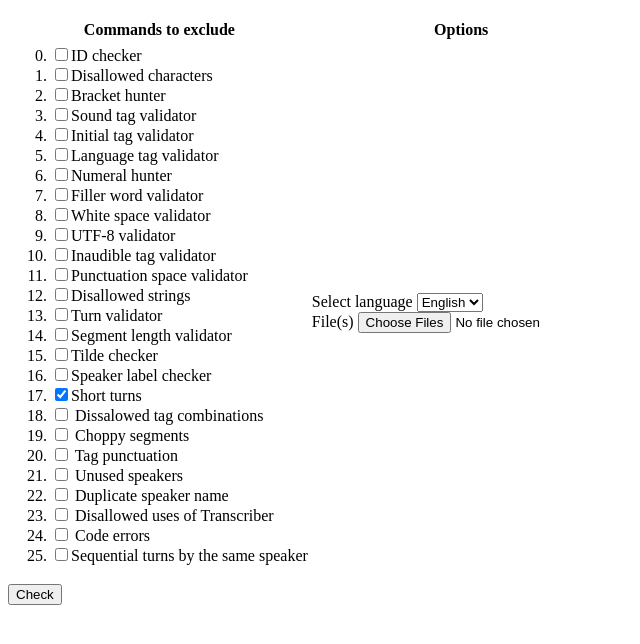
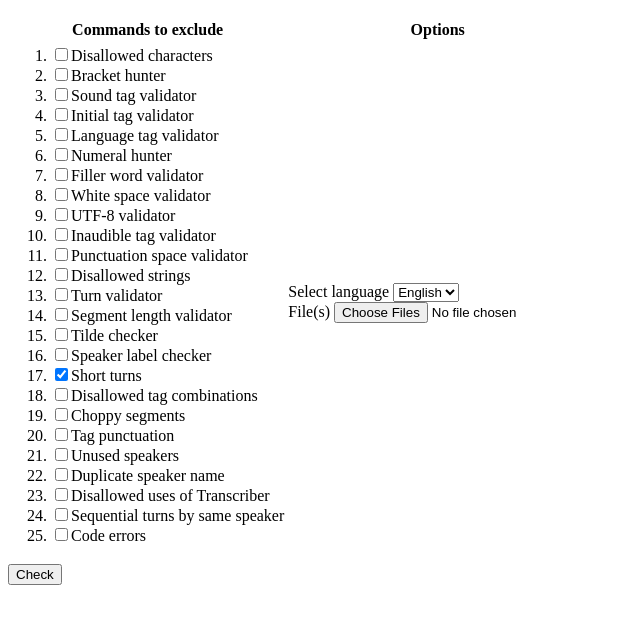
Before and after one commit to DimitarTerzov/cWeb_chi_dev, a plain HTML site: page src/app/index.html in a window 1280 px wide. Shown: the part 48-692 px from the top of the page, without its empty margins (0-640 px from the left). Drawn offline with Linux system fonts and the light colour scheme.

Commit message:
Swap places of commands 24 and 25.

```diff
--- a/src/app/index.html
+++ b/src/app/index.html
@@ -17,8 +17,8 @@
 
       <tr>
         <td>
-          <ol id='exclude_list' start="0">
-            <li><input type="checkbox" name="excl_cmds" value="0">ID checker</li>
+          <ol id='exclude_list' start="1">
+            <!--<li><input type="checkbox" name="excl_cmds" value="0" checked>ID checker</li>-->
             <li><input type="checkbox" name="excl_cmds" value="1">Disallowed characters</li>
             <li><input type="checkbox" name="excl_cmds" value="2">Bracket hunter</li>
             <li><input type="checkbox" name="excl_cmds" value="3">Sound tag validator</li>
@@ -36,14 +36,14 @@
             <li><input type="checkbox" name="excl_cmds" value="15">Tilde checker</li>
             <li><input type="checkbox" name="excl_cmds" value="16">Speaker label checker</li>
             <li><input type="checkbox" name="excl_cmds" value="17" checked>Short turns</li>
-            <li><input type="checkbox" name="excl_cmds" value="18"> Dissalowed tag combinations</li>
-            <li><input type="checkbox" name="excl_cmds" value="19"> Choppy segments</li>
-            <li><input type="checkbox" name="excl_cmds" value="20"> Tag punctuation</li>
-            <li><input type="checkbox" name="excl_cmds" value="21"> Unused speakers</li>
-            <li><input type="checkbox" name="excl_cmds" value="22"> Duplicate speaker name</li>
-            <li><input type="checkbox" name="excl_cmds" value="23"> Disallowed uses of Transcriber</li>
-            <li><input type="checkbox" name="excl_cmds" value="24"> Code errors</li>
-            <li><input type="checkbox" name="excl_cmds" value="25">Sequential turns by the same speaker</li>
+            <li><input type="checkbox" name="excl_cmds" value="18">Disallowed tag combinations</li>
+            <li><input type="checkbox" name="excl_cmds" value="19">Choppy segments</li>
+            <li><input type="checkbox" name="excl_cmds" value="20">Tag punctuation</li>
+            <li><input type="checkbox" name="excl_cmds" value="21">Unused speakers</li>
+            <li><input type="checkbox" name="excl_cmds" value="22">Duplicate speaker name</li>
+            <li><input type="checkbox" name="excl_cmds" value="23">Disallowed uses of Transcriber</li>
+            <li><input type="checkbox" name="excl_cmds" value="24">Sequential turns by same speaker</li>
+            <li><input type="checkbox" name="excl_cmds" value="25">Code errors</li>
           </ol>
         </td>
 
```
Also changed, not shown: 1 other file.
